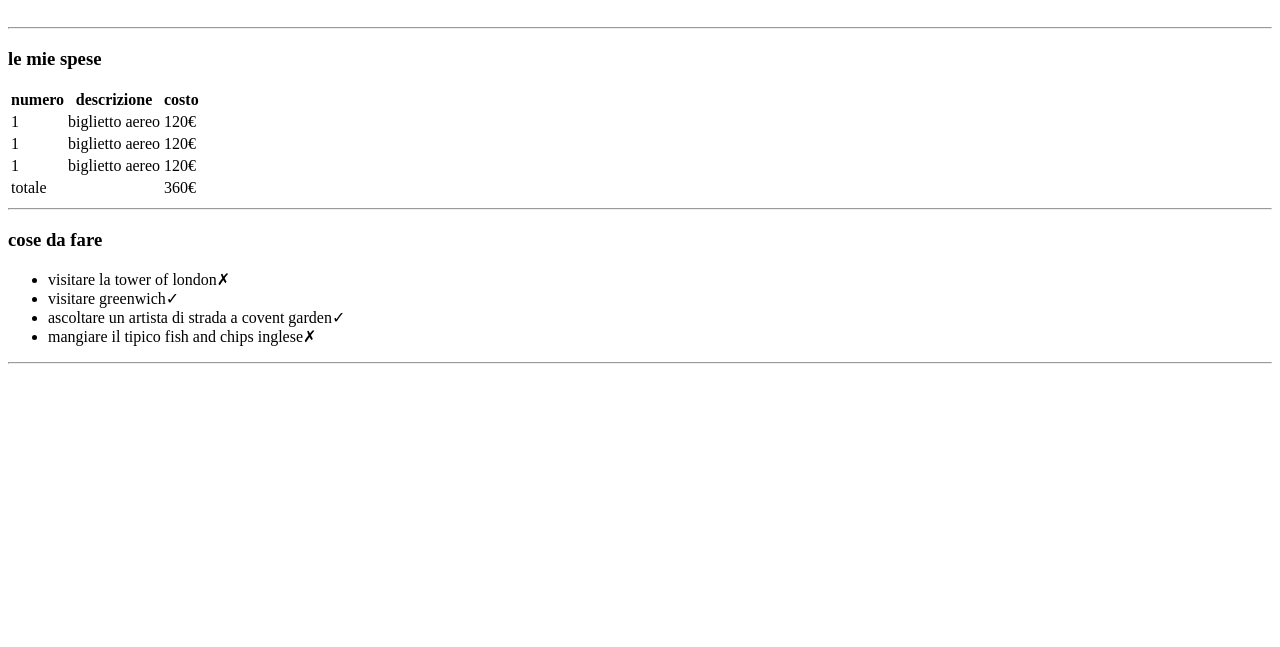
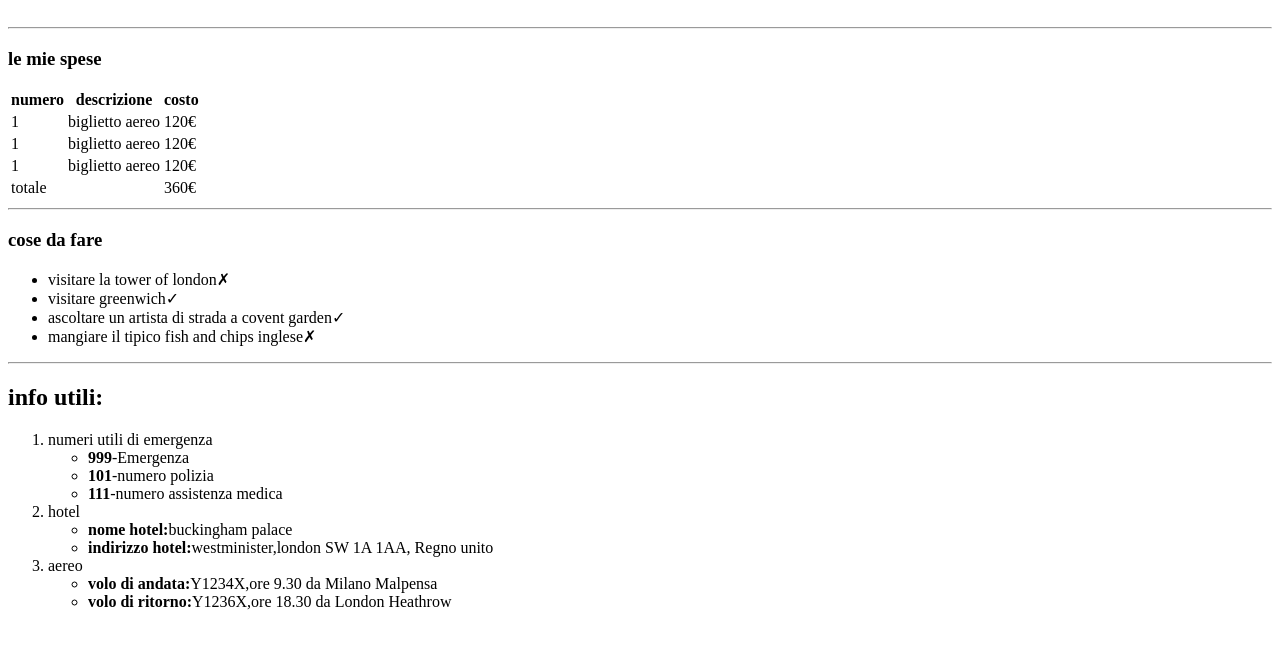
Before and after one commit to leonardosponza/html-london-trip, a plain HTML site: page index.html in a window 1280 px wide. Shown: the part 79-726 px from the top of the page. Drawn offline with Linux system fonts and the light colour scheme.

Commit message:
add:seconda-lista

```diff
--- a/index.html
+++ b/index.html
@@ -67,6 +67,29 @@
         </ul>
         <!-- fine lista non ordinata -->
         <hr>
+        <h2>info utili:</h2>
+        <!-- inizio lista 2 -->
+        <ol>
+            <li>numeri utili di emergenza
+                <ul>
+                    <li><strong>999</strong>-Emergenza</li>
+                    <li><strong>101</strong>-numero polizia</li>
+                    <li><strong>111</strong>-numero assistenza medica</li>
+                </ul>
+            </li>
+            <li>hotel
+                <ul>
+                    <li><strong>nome hotel:</strong>buckingham palace</li>
+                    <li><strong>indirizzo hotel:</strong>westminister,london SW 1A 1AA, Regno unito</li>
+                </ul>
+            </li>
+            <li>aereo
+                <ul>
+                    <li><strong>volo di andata:</strong>Y1234X,ore 9.30 da Milano Malpensa</li>
+                    <li><strong>volo di ritorno:</strong>Y1236X,ore 18.30 da London Heathrow</li>
+                </ul>
+            </li>
+        </ol>
 
 
     </main>
```
